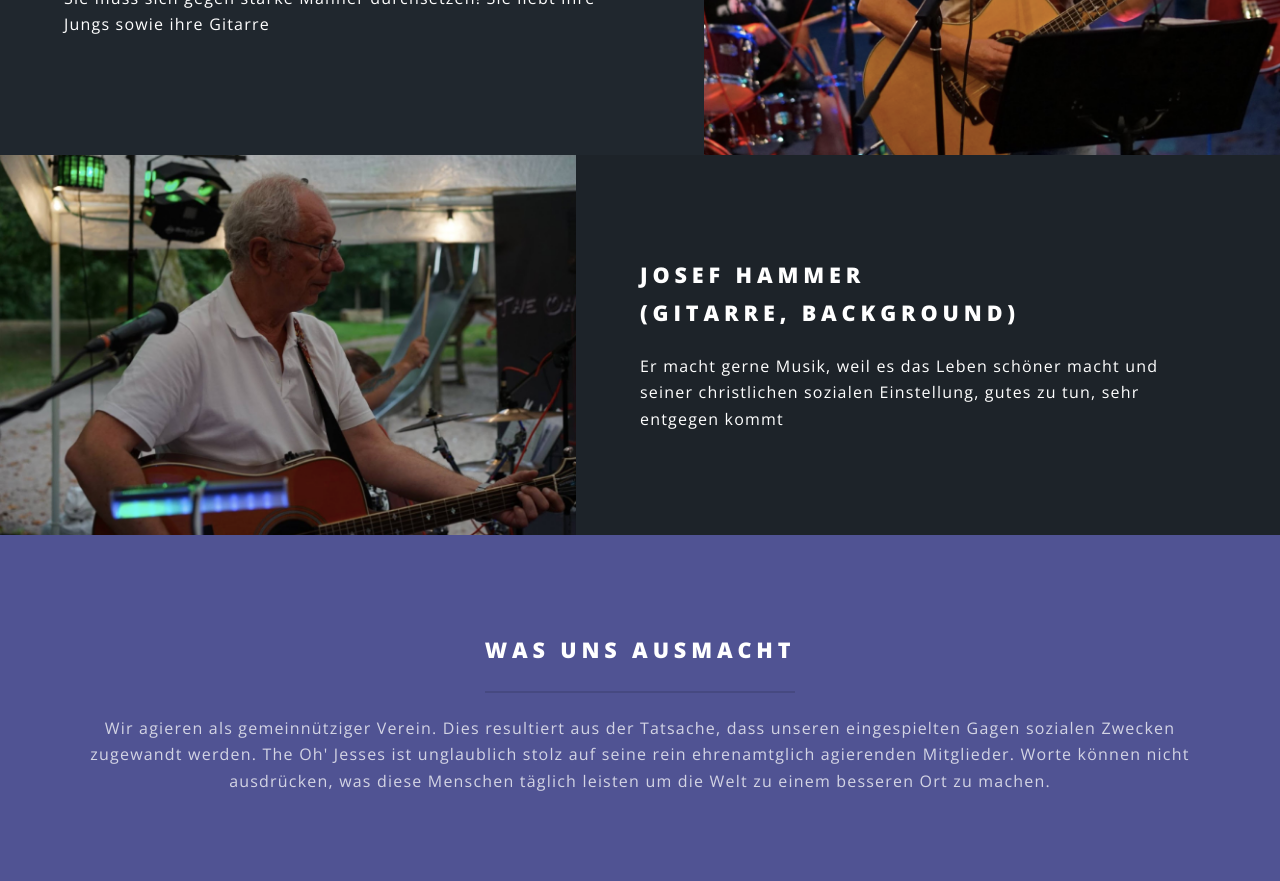
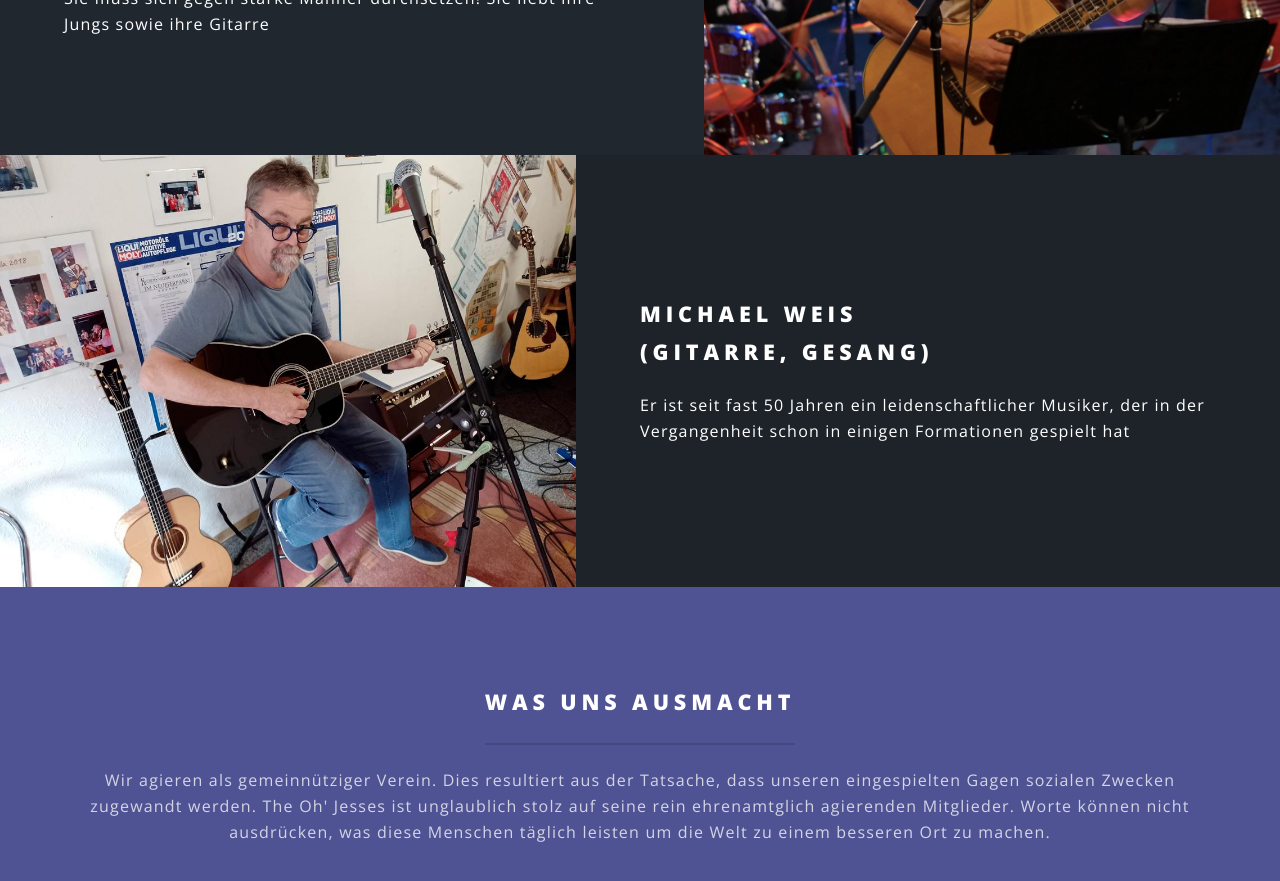
Before and after one commit to TheOhJesses/website, a Jekyll site: the page built from index.html, in a window 1280 px wide and 900 px high, scrolled down 2939 px. Shown: the top 881 px of the window. Built offline with Jekyll 4.4.1, drawn with Linux system fonts in a browser that asks for light colours; some of the changed text lies outside the part shown.

Commit message:
changing band member

```diff
--- a/_config.yml
+++ b/_config.yml
@@ -1,7 +1,7 @@
 # Site settings
 title: The Oh' Jesses
 description: |
-  Eine ehrenamtliche Band aus der Südwestpfalz
+  Eine Live-Band aus der Südwestpfalz
   die sich für den sozialen Zweck einsetzt
   und Geld für hilfsbedürftige Menschen spendet
 owner: The Oh' Jesses
--- a/index.html
+++ b/index.html
@@ -67,10 +67,10 @@ layout: landing
 						</section>
 
 						<section class="spotlight">
-							<div class="image"><img src="images/jhammer.png" alt="" /></div><div class="content">
-								<h2>Josef Hammer<br />
-								(Gitarre, Background)</h2>
-								<p>Er macht gerne Musik, weil es das Leben schöner macht und seiner christlichen sozialen Einstellung, gutes zu tun, sehr entgegen kommt</p>
+							<div class="image"><img src="images/mweis.png" alt="" /></div><div class="content">
+								<h2>Michael Weis<br />
+								(Gitarre, Gesang)</h2>
+								<p>Er ist seit fast 50 Jahren ein leidenschaftlicher Musiker, der in der Vergangenheit schon in einigen Formationen gespielt hat</p>
 							</div>
 						</section>
 					</section>
```
Also changed, not shown: images/banner.jpg, images/jhammer.png (deleted), images/mweis.png (added), 14 other files.
